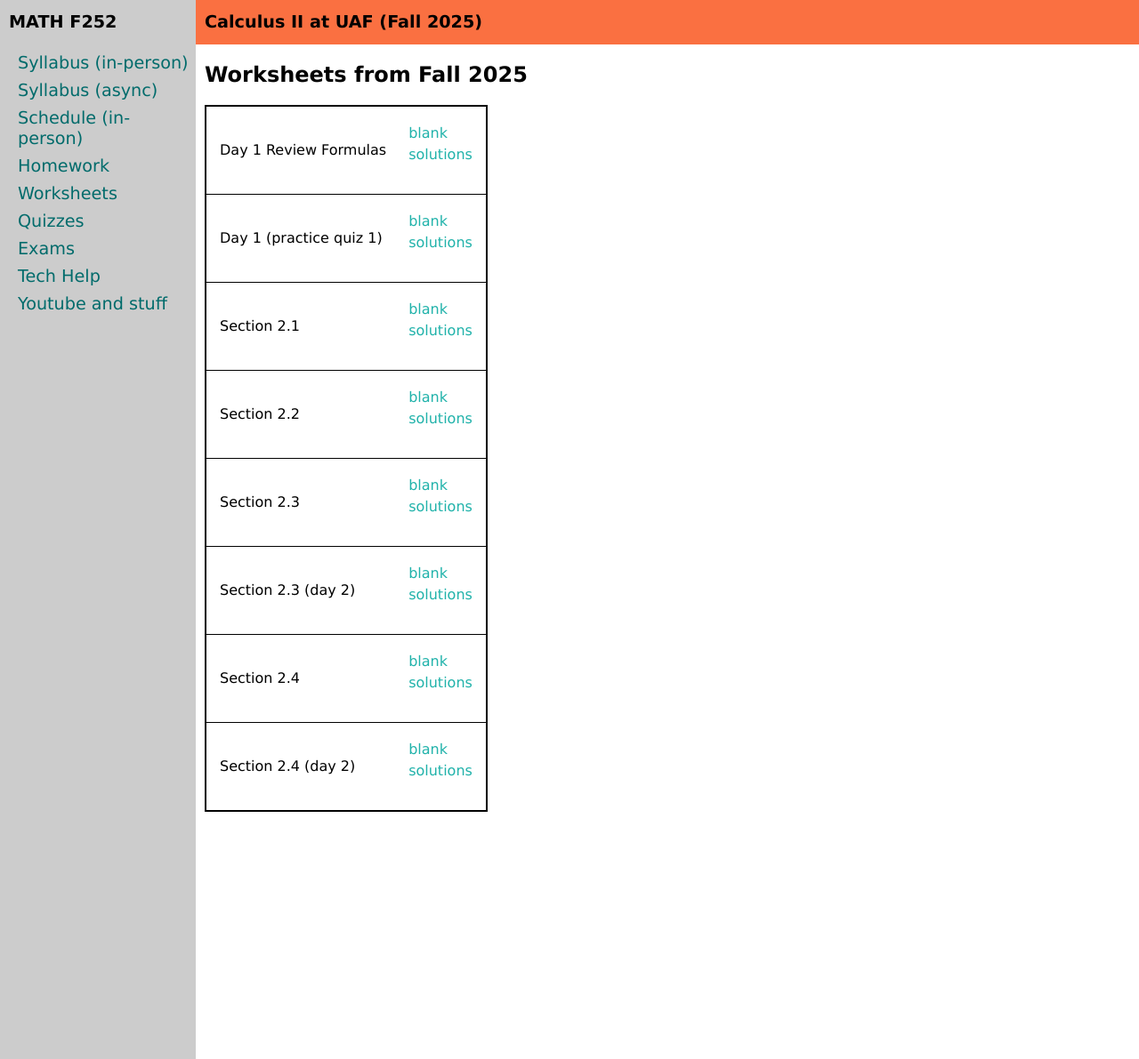
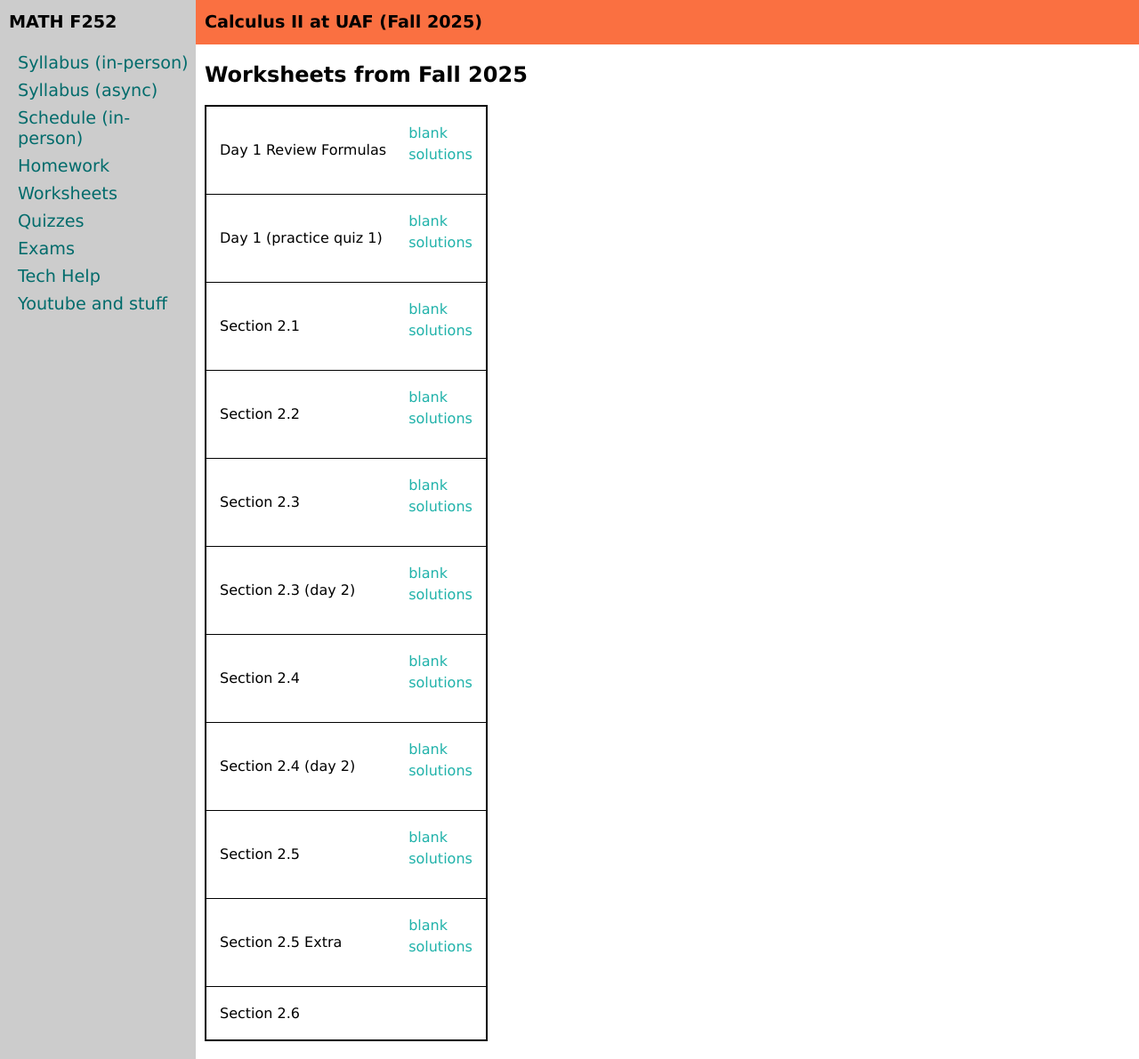
Before and after one commit to uaf-math/calc2, a Jekyll site: the page built from worksheetsF25.md, in a window 1280 px wide and 1191 px high. Shown: the whole window at 89% size. Built offline with Jekyll 4.4.1, drawn with Linux system fonts in a browser that asks for light colours.

Commit message:
Update worksheetsF25.yml

```diff
--- a/_data/worksheetsF25.yml
+++ b/_data/worksheetsF25.yml
@@ -25,3 +25,12 @@ worksheets:
 - name: Section 2.4 (day 2)
   blank: M252-2-4-a.pdf
   solutions: M252-2-4-a-s.pdf
+- name: Section 2.5
+  blank: M252-2-5.pdf
+  solutions: M252-2-5-s.pdf
+- name: Section 2.5 Extra
+  blank: M252-2-5-a.pdf
+  solutions: M252-2-5-a-s.pdf
+- name: Section 2.6
+  blank:
+  solutions:
```
